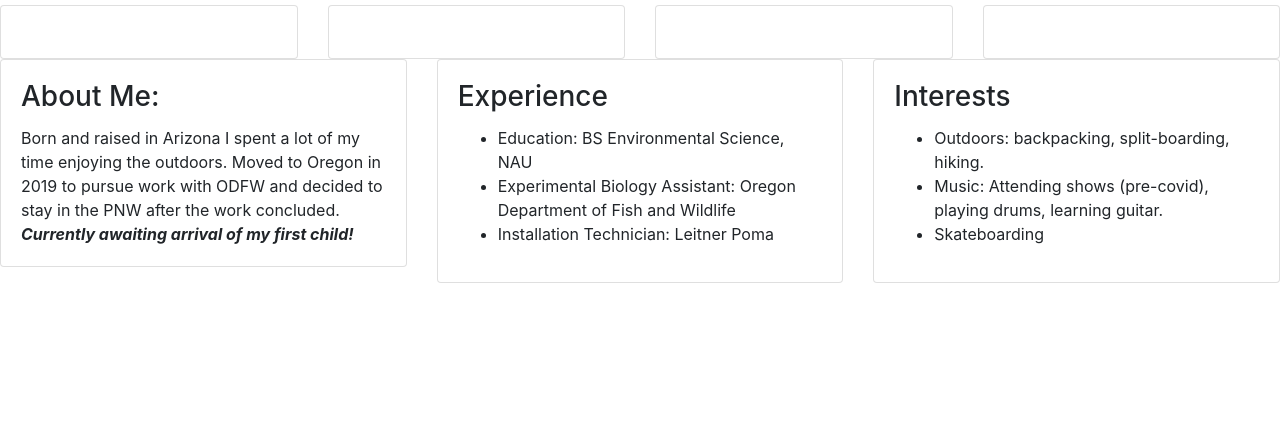
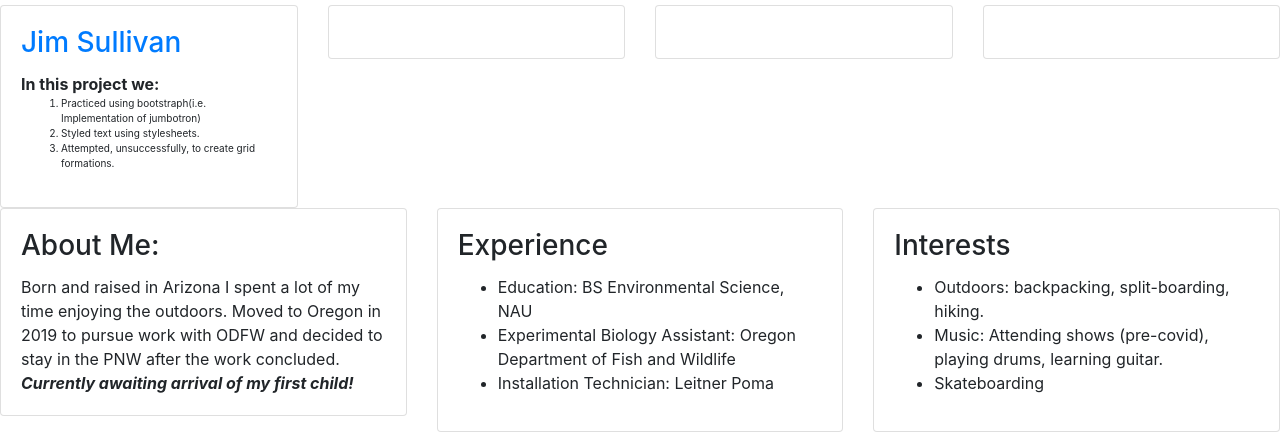
Before and after one commit to kevinkirkl3y/portfolio, a plain HTML site: page index.html in a window 1280 px wide. Shown: the part 369-801 px from the top of the page. Drawn offline with Linux system fonts and the light colour scheme.

Commit message:
It will add a hyperlink to the jim-sullivan github repo, list of skills practiced in page

```diff
--- a/css/styles.css
+++ b/css/styles.css
@@ -1,4 +1,7 @@
+.project-info-text {
+  font-size: 10px;
 
+}
 .jumbotron {
   background: rgb(85,85,83);
   background: linear-gradient(0deg, rgba(85,85,83,0.6379326923076922) 0%, rgba(160,200,242,0.7733173076923077) 100%);
--- a/index.html
+++ b/index.html
@@ -24,7 +24,13 @@
       <div class="col-3">
         <div class="card">
           <div class="card-body">
-            <h3 class="card-title"></h3>
+            <h3 class="card-title"><a href="https://github.com/kevinkirkl3y/jim-sullivan.git">Jim Sullivan</a></h3>
+            <strong>In this project we:</strong>
+            <ol class="project-info-text">
+              <li>Practiced using bootstraph(i.e. Implementation of jumbotron)</li>
+              <li>Styled text using stylesheets.</li>
+              <li>Attempted, unsuccessfully, to create grid formations.</li>
+            </ol>
           </div>
         </div>
       </div>
```
